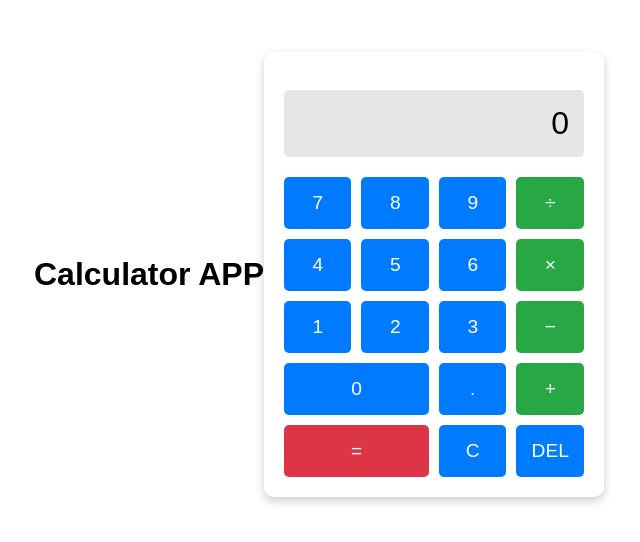
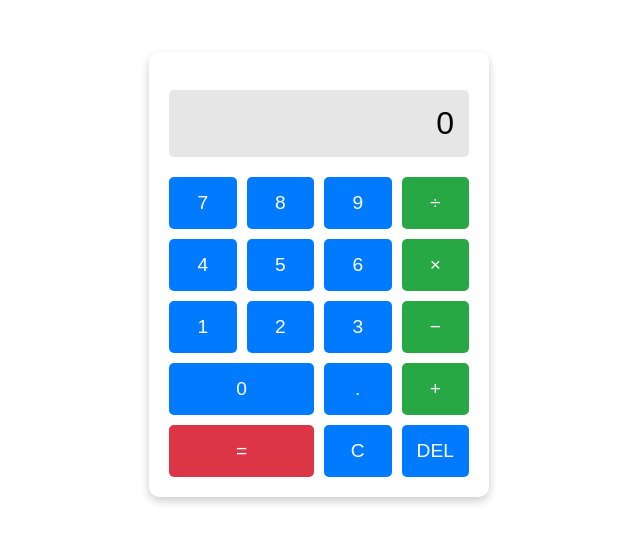
Before and after one commit to 23033219-YowSyeTeng/CalculatorAPPtrying, a website: page index.html in a window 1280 px wide. Shown: the part 126-668 px from the top of the page, without its empty margins (321-961 px from the left). Drawn offline with Linux system fonts and the light colour scheme.

Commit message:
Update index.html

```diff
--- a/index.html
+++ b/index.html
@@ -78,7 +78,6 @@
     </style>
 </head>
 <body>
-    <h1>Calculator APP</h1>
     <div class="calculator">
         <br>
         <div id="display" class="display">0</div>
```
